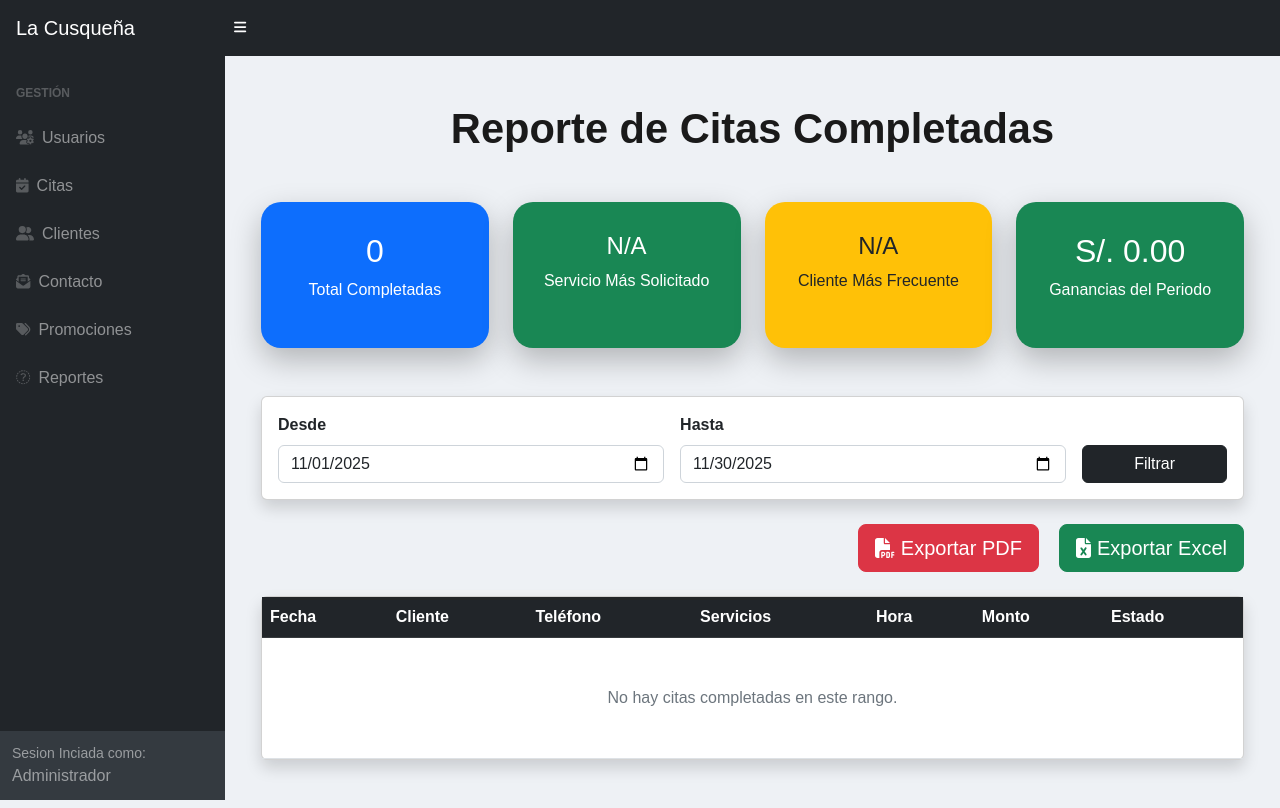
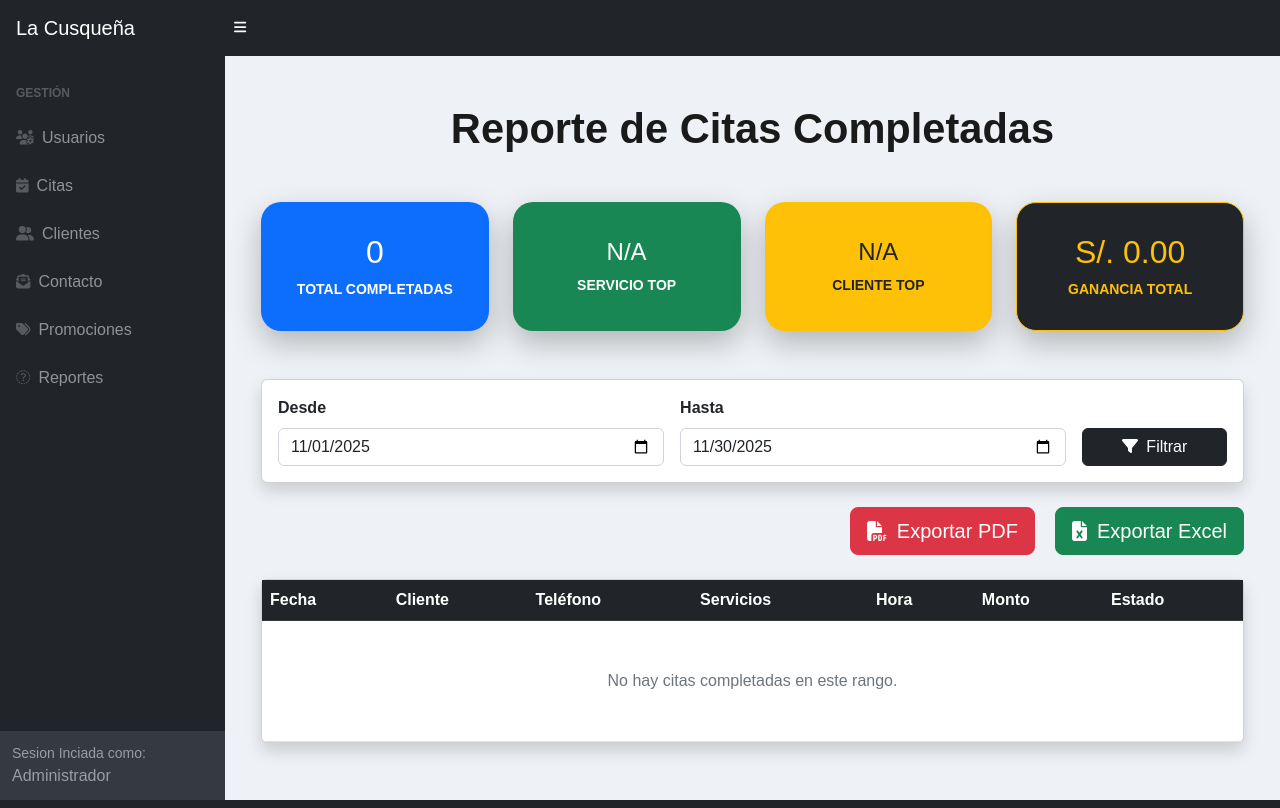
Before and after one commit to FiorellaFC/cusquenaa, a PHP site: page /cusquena/frontend/pages/reporte_citas.php in a window 1280 px wide. Run offline with PHP 8.4, Linux system fonts and the light colour scheme; data that the repository does not hold is empty; some libraries are stand-ins or nearby versions.

Commit message:
29/11/25

```diff
--- a/frontend/js/functions/gestionCitasAdmin.js
+++ b/frontend/js/functions/gestionCitasAdmin.js
@@ -3,6 +3,8 @@ document.addEventListener('DOMContentLoaded', () => {
 
     const API_URL = '../../backend/api/controllers/vista_citas/gestionCitasAdmin.php';
     const API_SERVICIOS = '../../backend/api/controllers/vista_reservas/gestionCitas.php?accion=obtener_servicios';
+
+
 
     // DOM
     const tbodyCitas = document.querySelector('#tblCitas tbody');
--- a/frontend/pages/base.php
+++ b/frontend/pages/base.php
@@ -41,7 +41,7 @@
     <div id="layoutSidenav_content">
       <main class="container-xl my-2 col-10 mx-auto">
         <div class="container-fluid px-4 ">
-          <h1 class="mb-4 text-center">Titulo de la Sección</h1>
+          <h1 class="mb-4 text-center">bienvenido admin</h1>
         </div>
       </main>
 
--- a/frontend/pages/reporte_citas.php
+++ b/frontend/pages/reporte_citas.php
@@ -5,7 +5,6 @@
     <title>Reporte de Citas - La Cusqueña</title>
     <meta name="viewport" content="width=device-width, initial-scale=1">
 
-    <!-- CSS -->
     <link rel="stylesheet" href="../css/bootstrap.css">
     <link rel="stylesheet" href="../css/dashboard.css">
     <link rel="stylesheet" href="../css/sidebar.css">
@@ -15,19 +14,17 @@
     <script src="https://cdn.jsdelivr.net/npm/jspdf@2.5.1/dist/jspdf.umd.min.js"></script>
     <script src="https://cdn.jsdelivr.net/npm/jspdf-autotable@3.8.2/dist/jspdf.plugin.autotable.min.js"></script>
 
-    <!-- LIBRERÍA PARA EXCEL (solo esta línea nueva) -->
     <script src="https://unpkg.com/xlsx@0.18.5/dist/xlsx.full.min.js"></script>
 
     <style>
         body { background: #eef1f5; font-family: 'Poppins', sans-serif; }
-        .stats-card { border-radius: 20px; padding: 30px; text-align: center; color: white; box-shadow: 0 12px 30px rgba(0,0,0,0.25); height: 100%; }
+        .stats-card { border-radius: 20px; padding: 30px; text-align: center; color: white; box-shadow: 0 12px 30px rgba(0,0,0,0.25); height: 100%; display: flex; flex-direction: column; justify-content: center; }
         .table th { background: #212529; color: white; }
         h1 { color: #1a1a1a; font-weight: 800; }
     </style>
 </head>
 <body class="sb-nav-fixed">
 
-    <!-- NAVBAR -->
     <nav class="sb-topnav navbar navbar-expand navbar-dark bg-dark fixed-top">
         <a class="navbar-brand ps-3" href="base2.php">La Cusqueña</a>
         <button class="btn btn-link btn-sm text-white me-4" id="sidebarToggle">
@@ -36,7 +33,6 @@
     </nav>
 
     <div id="layoutSidenav">
-        <!-- SIDEBAR -->
         <div id="layoutSidenav_nav">
             <script>
                 fetch('sidebear_Admin.php')
@@ -54,35 +50,33 @@
                         Reporte de Citas Completadas
                     </h1>
 
-                    <!-- ESTADÍSTICAS -->
                     <div class="row g-4 mb-5">
-                        <div class="col-md-3">
+                        <div class="col-md-6 col-lg-3">
                             <div class="stats-card bg-primary">
                                 <h2 id="totalCitas">0</h2>
-                                <p>Total Completadas</p>
+                                <p class="mb-0 small text-uppercase fw-bold">Total Completadas</p>
                             </div>
                         </div>
-                        <div class="col-md-3">
+                        <div class="col-md-6 col-lg-3">
                             <div class="stats-card bg-success">
                                 <h4 id="servicioTop">-</h4>
-                                <p>Servicio Más Solicitado</p>
+                                <p class="mb-0 small text-uppercase fw-bold">Servicio Top</p>
                             </div>
                         </div>
-                        <div class="col-md-3">
+                        <div class="col-md-6 col-lg-3">
                             <div class="stats-card bg-warning text-dark">
                                 <h4 id="clienteTop">-</h4>
-                                <p>Cliente Más Frecuente</p>
+                                <p class="mb-0 small text-uppercase fw-bold">Cliente Top</p>
                             </div>
                         </div>
-                        <div class="col-md-3">
-                            <div class="stats-card bg-success">
+                        <div class="col-md-6 col-lg-3">
+                            <div class="stats-card bg-dark text-warning border border-warning">
                                 <h2 id="totalGanancia">S/. 0.00</h2>
-                                <p>Ganancias del Periodo</p>
+                                <p class="mb-0 small text-uppercase fw-bold">Ganancia Total</p>
                             </div>
                         </div>
                     </div>
 
-                    <!-- FILTROS -->
                     <div class="card shadow mb-4">
                         <div class="card-body">
                             <div class="row g-3 align-items-end">
@@ -95,28 +89,28 @@
                                     <input type="date" id="fechaFin" class="form-control">
                                 </div>
                                 <div class="col-md-2">
-                                    <button class="btn btn-dark w-100" onclick="cargarReporte()">Filtrar</button>
+                                    <button class="btn btn-dark w-100" onclick="cargarReporte()">
+                                        <i class="fas fa-filter me-1"></i> Filtrar
+                                    </button>
                                 </div>
                             </div>
                         </div>
                     </div>
 
-                    <!-- BOTONES PDF + EXCEL -->
                     <div class="text-end mb-4">
                         <button class="btn btn-danger btn-lg me-3" onclick="exportarPDF()">
-                            <i class="fas fa-file-pdf"></i> Exportar PDF
+                            <i class="fas fa-file-pdf me-1"></i> Exportar PDF
                         </button>
                         <button class="btn btn-success btn-lg" onclick="exportarExcel()">
-                            <i class="fas fa-file-excel"></i> Exportar Excel
+                            <i class="fas fa-file-excel me-1"></i> Exportar Excel
                         </button>
                     </div>
 
-                    <!-- TABLA -->
                     <div class="card shadow">
                         <div class="card-body p-0">
                             <div class="table-responsive">
                                 <table class="table table-hover mb-0" id="tablaCompleta">
-                                   <thead class="table-dark">
+                                    <thead class="table-dark">
                                         <tr>
                                             <th>Fecha</th>
                                             <th>Cliente</th>
@@ -136,9 +130,23 @@
             </main>
         </div>
     </div>
-
+        <div class="modal fade" id="modalDetalleServicios" tabindex="-1" aria-hidden="true">
+                <div class="modal-dialog modal-sm modal-dialog-centered">
+                    <div class="modal-content border-0 shadow">
+                        <div class="modal-header bg-dark text-white py-2">
+                            <h6 class="modal-title fw-bold small">Servicios Realizados</h6>
+                            <button type="button" class="btn-close btn-close-white small" data-bs-dismiss="modal"></button>
+                        </div>
+                        <div class="modal-body p-0">
+                            <div id="listaServiciosDetalle"></div>
+                        </div>
+                        <div class="modal-footer py-1 justify-content-center bg-light">
+                            <button type="button" class="btn btn-sm btn-secondary" data-bs-dismiss="modal">Cerrar</button>
+                        </div>
+                    </div>
+                </div>
+            </div>
     <script src="../js/bootstrap.bundle.min.js"></script>
-
     <script src="../js/functions/reporte_citas.js"></script>
 
 </body>
```
Also changed, not shown: frontend/js/functions/reporte_citas.js (+76 -17 lines), frontend/pages/gestion_citas.php (+15 -5 lines), frontend/pages/gestion_clientes.php (+13 -7 lines), frontend/pages/vistaPromociones.php (+3 -6 lines), frontend/pages/vistaCusquena.php (line endings or trailing spaces).
